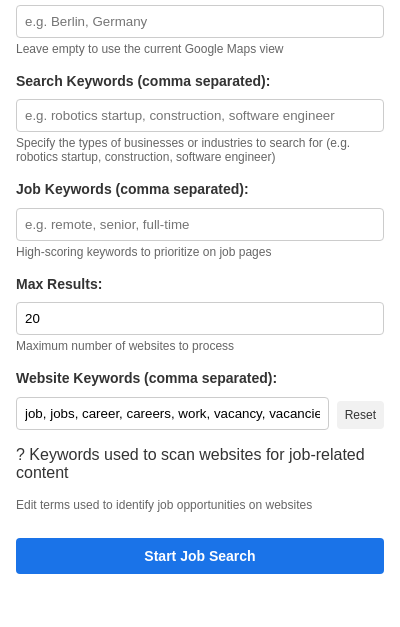
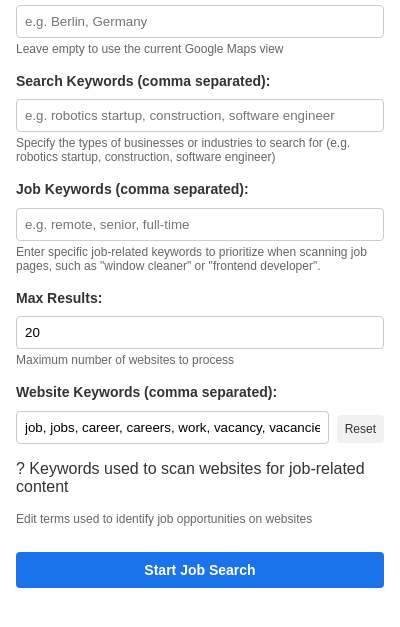
Before and after one commit to kaidoj/google-maps-jobs-search-extension, a browser extension: page popup/popup.html in a window 400 px wide. Shown: the part 87-714 px from the top of the page. Drawn offline with Linux system fonts and the light colour scheme.

```diff
--- a/popup/popup.html
+++ b/popup/popup.html
@@ -31,7 +31,7 @@
     <div class="form-group">
       <label for="job-keywords">Job Keywords (comma separated):</label>
       <input type="text" id="job-keywords" placeholder="e.g. remote, senior, full-time">
-      <p class="help-text">High-scoring keywords to prioritize on job pages</p>
+      <p class="help-text">Enter specific job-related keywords to prioritize when scanning job pages, such as "window cleaner" or "frontend developer".</p>
     </div>
 
     <div class="form-group">
```
